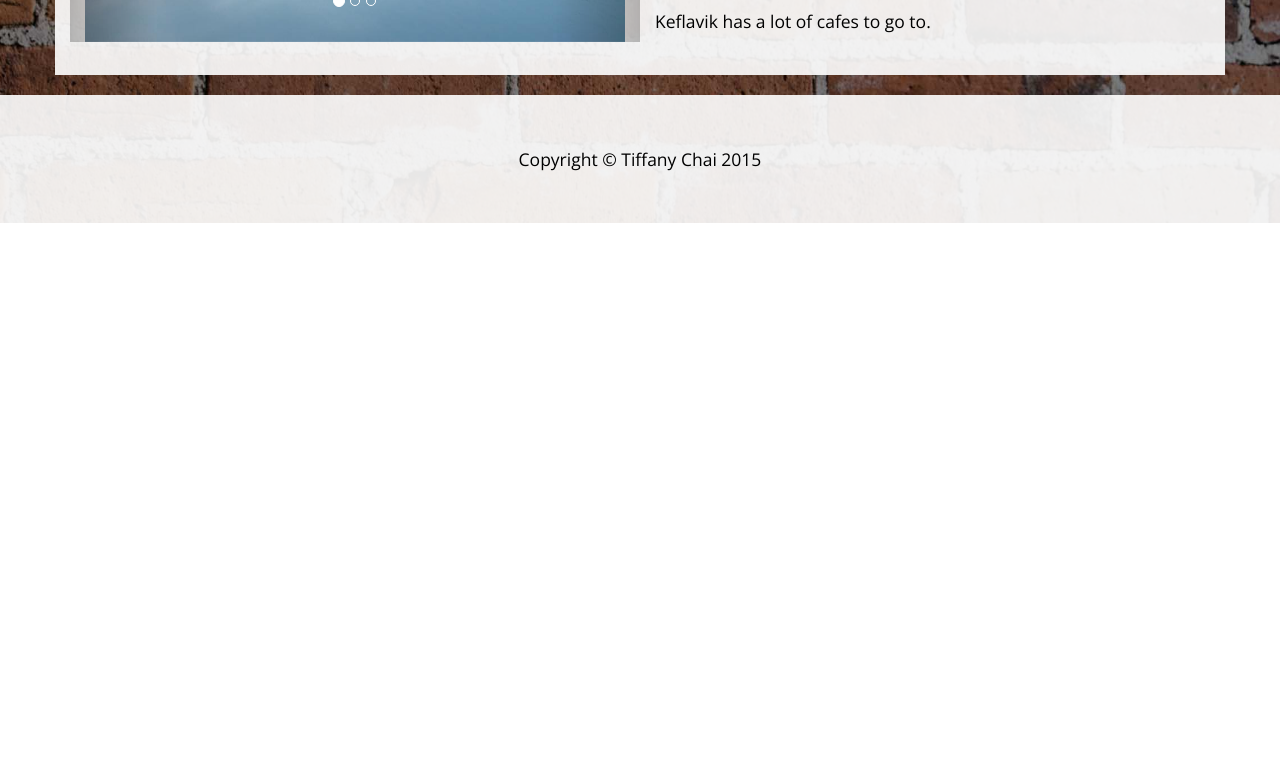
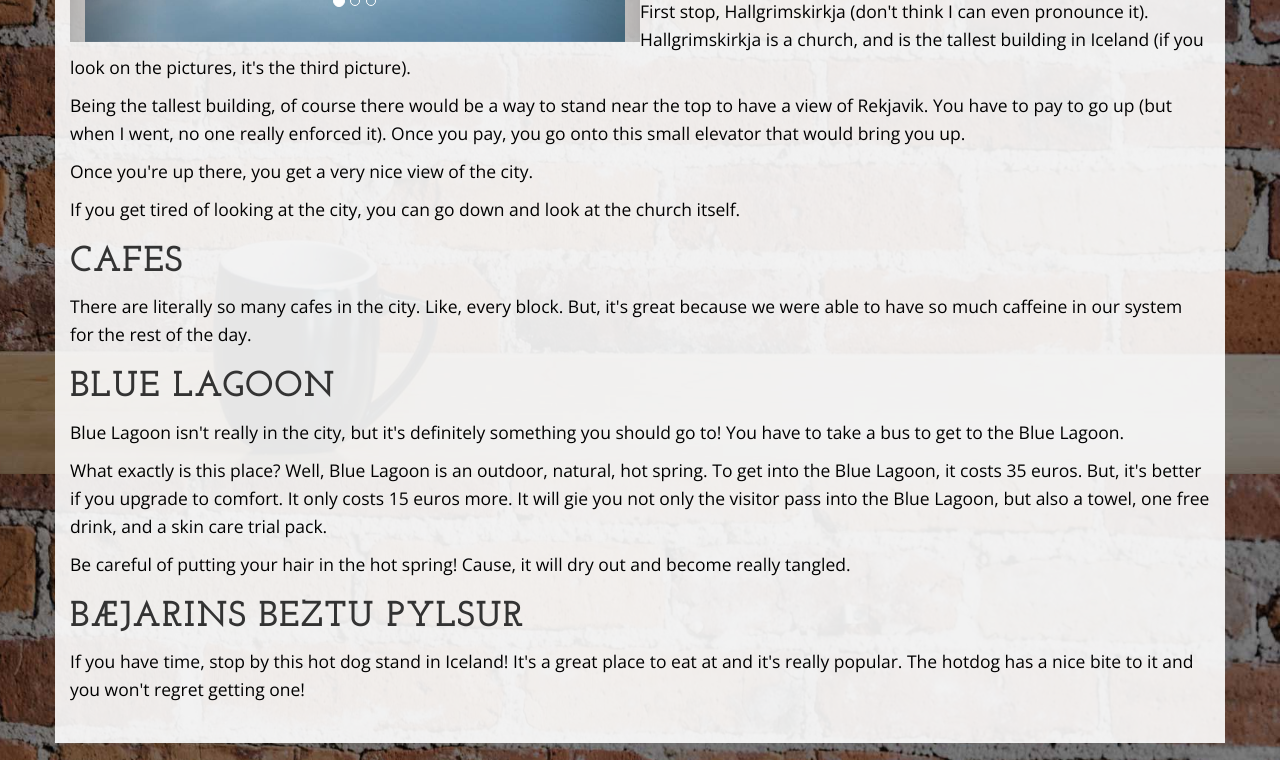
Before and after one commit to tiffanychai1996/Blog, a plain HTML site: page Outside of DC.html in a window 1280 px wide. Shown: the part 1126-1886 px from the top of the page. Before the commit the page ends 1349 px from the top, so only its background shows below. Drawn offline with nearby package versions, Linux system fonts and the light colour scheme.

Commit message:
outside of dc

```diff
--- a/Outside of DC.html
+++ b/Outside of DC.html
@@ -138,10 +138,23 @@
 					<div class="col-md-6">
 					<p>Over this summer, my sister and I traveled to Europe and Asia for fun. My sister picked the places, I just went along with it. Our first stop, Keflavik, Iceland!</p>
 					<p>My sister book tickets on WOW air (a low cost airline that finally created a flight from D.C. to Iceland). All the seats were economy class (and you could only bring up to 11 lbs as carry on/luggage if you don't want to pay extra). The seats were surprisingly comfortable (unlike United Airlines' seats-very uncomfy).</p>
-					<p>Once we landed in Reykjavik airline, we got on the bus that took us to Keflavik. Now, it's time for sightseeing/food.</p>
+					<p>Once we landed in Reykjavik airport, we got on the bus that took us to Keflavik. Now, it's time for sightseeing/food.</p>
+					</div>
+					<div>
+					<h1>Hallgrimskirkja</h1>
+					<p>First stop, Hallgrimskirkja (don't think I can even pronounce it). Hallgrimskirkja is a church, and is the tallest building in Iceland (if you look on the pictures, it's the third picture).</p>
+					<p>Being the tallest building, of course there would be a way to stand near the top to have a view of Rekjavik. You have to pay to go up (but when I went, no one really enforced it). Once you pay, you go onto this small elevator that would bring you up.</p>
+					<p>Once you're up there, you get a very nice view of the city.</P>
+					<p>If you get tired of looking at the city, you can go down and look at the church itself.</p>
 					<h1>Cafes</h1>
-					<p>Keflavik has a lot of cafes to go to.</p>
-				</div>
+					<p>There are literally so many cafes in the city. Like, every block. But, it's great because we were able to have so much caffeine in our system for the rest of the day.</p>
+					<h1>Blue Lagoon</h1>
+					<p>Blue Lagoon isn't really in the city, but it's definitely something you should go to! You have to take a bus to get to the Blue Lagoon.</p>
+					<p>What exactly is this place? Well, Blue Lagoon is an outdoor, natural, hot spring. To get into the Blue Lagoon, it costs 35 euros. But, it's better if you upgrade to comfort. It only costs 15 euros more. It will gie you not only the visitor pass into the Blue Lagoon, but also a towel, one free drink, and a skin care trial pack.</p>
+					<p>Be careful of putting your hair in the hot spring! Cause, it will dry out and become really tangled.</p>
+					<h1>Bæjarins Beztu Pylsur</h1>
+					<p>If you have time, stop by this hot dog stand in Iceland! It's a great place to eat at and it's really popular. The hotdog has a nice bite to it and you won't regret getting one!</p>
+					</div>
 			</div>
 		</div>
 	</div>
```
